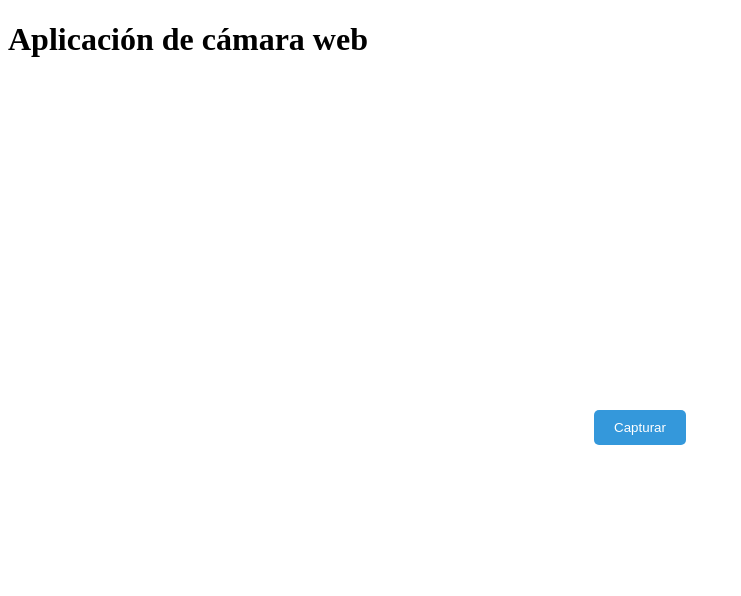
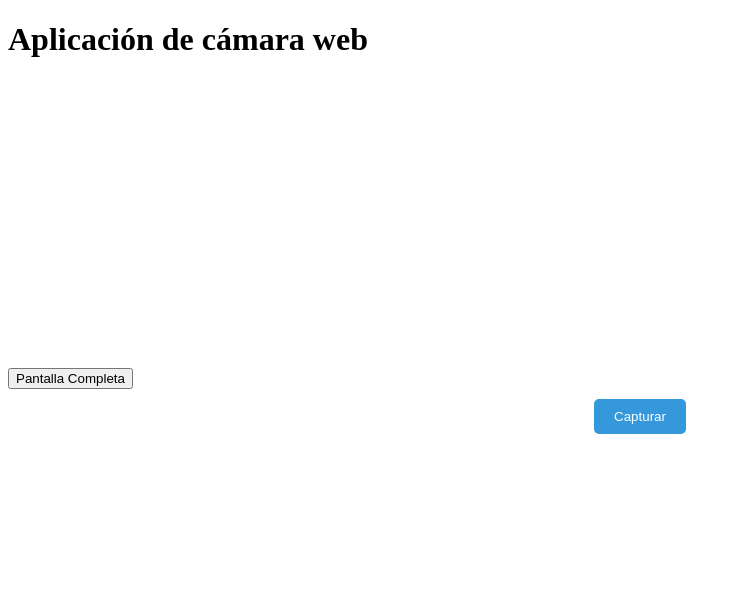
Before and after one commit to JSenen/HUB_Totem, a PHP site: page / in a window 1280 px wide. Shown: the top 596 px of the page, without its empty margins (0-741 px from the left). Run offline with PHP 8.4, Linux system fonts and the light colour scheme.

Commit message:
Two canvas. One webcam -1

```diff
--- a/index.php
+++ b/index.php
@@ -4,12 +4,26 @@
     <meta charset="UTF-8">
     <title>Aplicación de cámara web</title>
     <style>
-        #video {
-            width: 50%;
-            height: auto;
+        .video-container {
+            width: 45%; /* Ancho del contenedor de video */
+            position: relative;
+            display: inline-block;
+            vertical-align: top;
+        }
+        .video {
+            width: 100%; /* Ancho del video al 100% del contenedor */
+            height: auto; /* Altura automática para mantener la relación de aspecto */
+        }
+        #video2 {
+            transform: scaleX(-1); /* Voltear horizontalmente el video */
+            position: absolute; /* Posición absoluta para superponer el segundo video */
+            right: 0; /* Alinear el segundo video a la derecha */
+            top: 0; /* Alinear el segundo video en la parte superior */
         }
         #canvas {
             display: none;
+            width: 100%;
+            height: auto;
         }
         #botonCapturar {
             display: block;
@@ -25,17 +39,34 @@
 </head>
 <body>
     <h1>Aplicación de cámara web</h1>
-    <video id="video" autoplay></video>
+    <div class="video-container">
+        <video class="video" id="video1" autoplay></video>
+    </div>
+    <div class="video-container">
+        <video class="video" id="video2" autoplay></video>
+    </div>
+    <button id="botonPantallaCompleta">Pantalla Completa</button>
     <button id="botonCapturar">Capturar</button>
     <canvas id="canvas"></canvas>
 
     <script>
-        // Acceder al video stream de la cámara web
+        // Acceder al video stream de la cámara web para el primer video
         navigator.mediaDevices.getUserMedia({ video: true })
             .then(function(stream) {
-                var video = document.getElementById('video');
-                video.srcObject = stream;
-                video.play();
+                var video1 = document.getElementById('video1');
+                video1.srcObject = stream;
+                video1.play();
+            })
+            .catch(function(err) {
+                console.log("Error: " + err);
+            });
+
+        // Acceder al video stream de la cámara web para el segundo video
+        navigator.mediaDevices.getUserMedia({ video: true })
+            .then(function(stream) {
+                var video2 = document.getElementById('video2');
+                video2.srcObject = stream;
+                video2.play();
             })
             .catch(function(err) {
                 console.log("Error: " + err);
@@ -43,12 +74,12 @@
 
         // Capturar una imagen de la cámara web
         document.getElementById('botonCapturar').addEventListener('click', function() {
-            var video = document.getElementById('video');
+            var video1 = document.getElementById('video1');
             var canvas = document.getElementById('canvas');
             var context = canvas.getContext('2d');
-            canvas.width = video.videoWidth;
-            canvas.height = video.videoHeight;
-            context.drawImage(video, 0, 0, canvas.width, canvas.height);
+            canvas.width = video1.videoWidth;
+            canvas.height = video1.videoHeight;
+            context.drawImage(video1, 0, 0, canvas.width, canvas.height);
 
             // Convertir la imagen a Base64 y enviarla al servidor
             var dataURL = canvas.toDataURL();
@@ -57,33 +88,15 @@
             xhr.setRequestHeader('Content-type', 'application/x-www-form-urlencoded');
             xhr.send('imagen=' + dataURL);
         });
-    </script>
 
-<script>
-        // Solicitar pantalla completa al cargar la página
-        document.addEventListener('DOMContentLoaded', function() {
-            var elem = document.documentElement; // El elemento HTML
+        // Solicitar pantalla completa al hacer clic en el botón
+        document.getElementById('botonPantallaCompleta').addEventListener('click', function() {
+            var elem = document.documentElement;
             var requestFullScreen = elem.requestFullscreen || elem.mozRequestFullScreen || elem.webkitRequestFullscreen || elem.msRequestFullscreen;
 
             if (requestFullScreen) {
                 requestFullScreen.call(elem);
             }
-
-           // Ocultar la barra de herramientas
-           document.addEventListener('mousemove', function() {
-                hideToolbar();
-            });
-
-            function hideToolbar() {
-                var isInFullScreen = (document.fullscreenElement && document.fullscreenElement !== null) ||
-                                     (document.webkitFullscreenElement && document.webkitFullscreenElement !== null) ||
-                                     (document.mozFullScreenElement && document.mozFullScreenElement !== null) ||
-                                     (document.msFullscreenElement && document.msFullscreenElement !== null);
-
-                if (isInFullScreen) {
-                    document.querySelector('.toolbar').style.display = 'none';
-                }
-            }
         });
     </script>
 </body>
```
